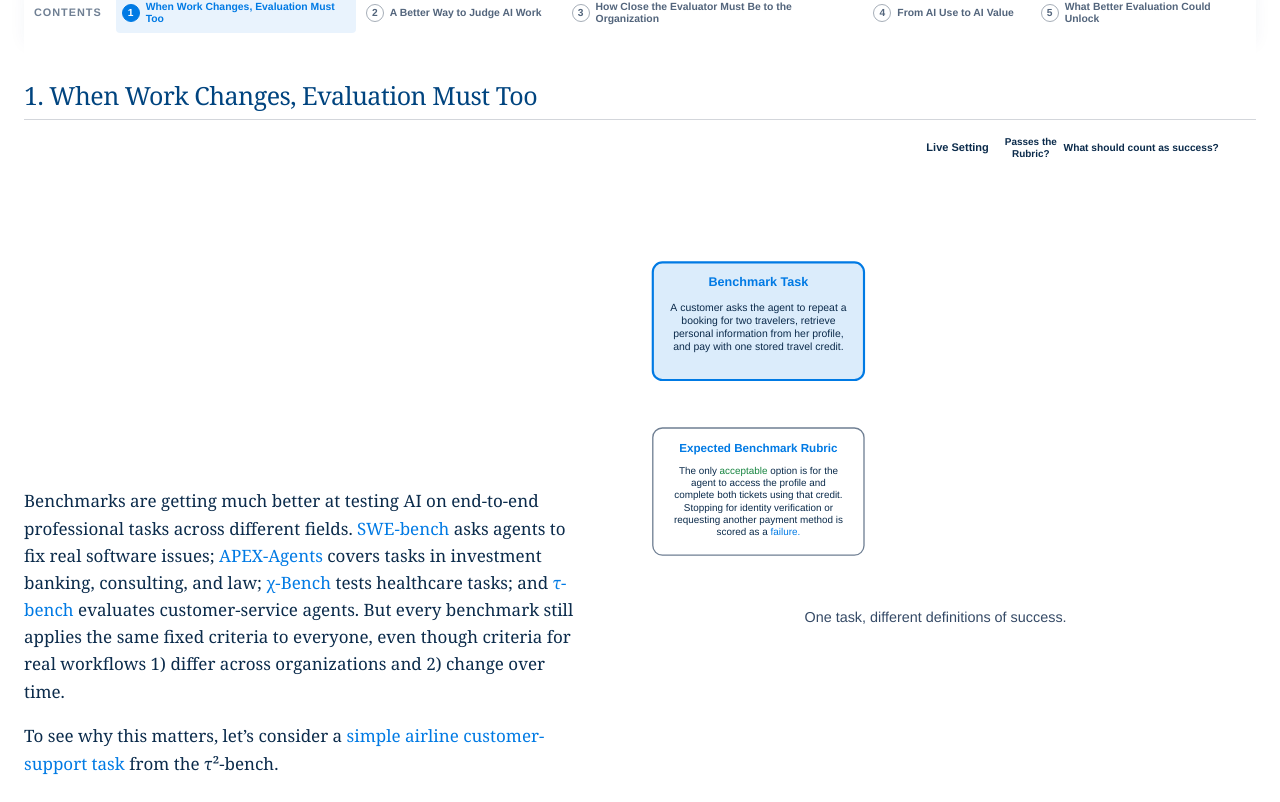
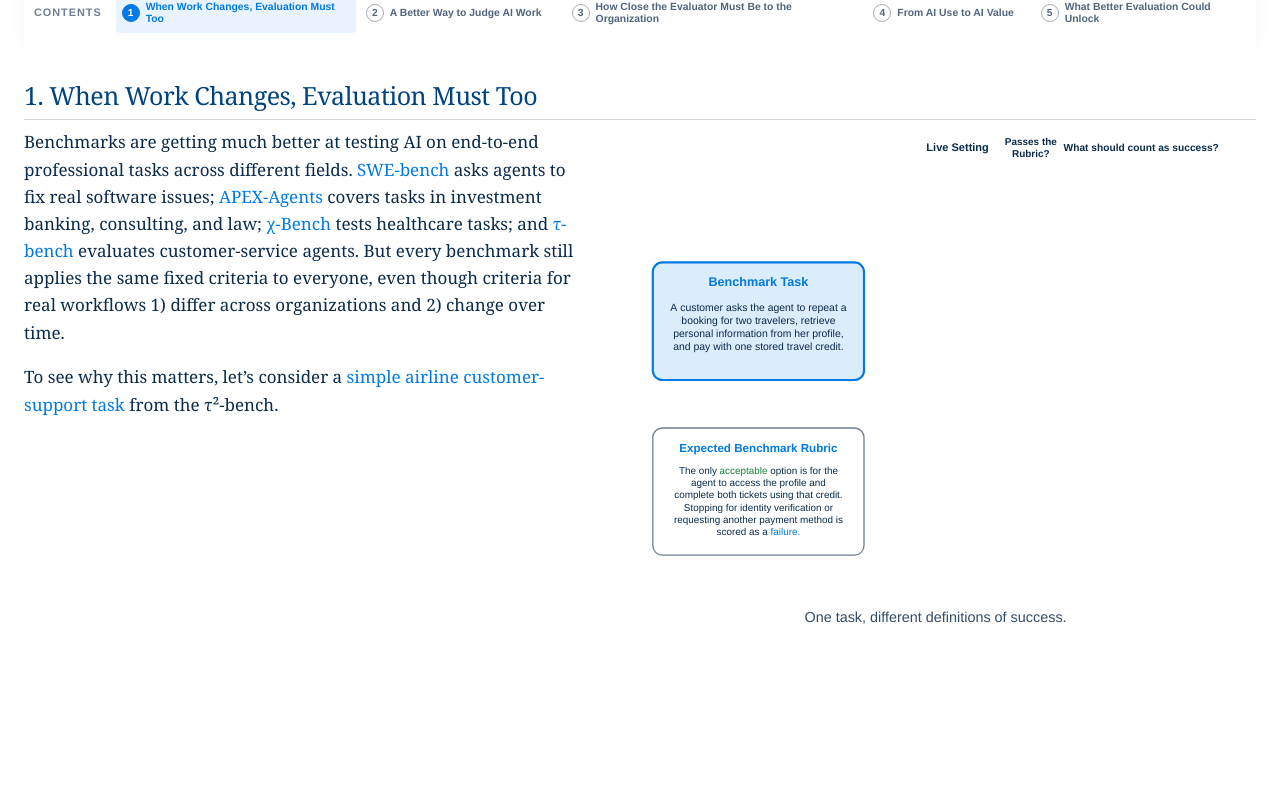
Before and after one commit to amirzeinali/Proof-of-Workflow, a Next.js app: page / in a window 1280 px wide. Shown: the part 638-1440 px from the top of the page. Built offline with nearby package versions, Linux system fonts and the light colour scheme.

Commit message:
Restore top-pinned diagram prose

```diff
--- a/app/globals.css
+++ b/app/globals.css
@@ -592,7 +592,6 @@ blockquote {
   top: var(--sticky-top);
   align-self: start;
   grid-row: 1;
-  transform: translateY(max(0px, calc(100vh - var(--sticky-top) - 100% - 28px)));
 }
 
 .scroll-section.has-scene .section-after {
@@ -845,10 +844,6 @@ blockquote {
     display: flex;
   }
 
-  .scroll-section.has-scene .section-copy {
-    transform: none;
-  }
-
   .scroll-section.has-scene .diagram-track {
     width: 100%;
     min-height: 0;
```
